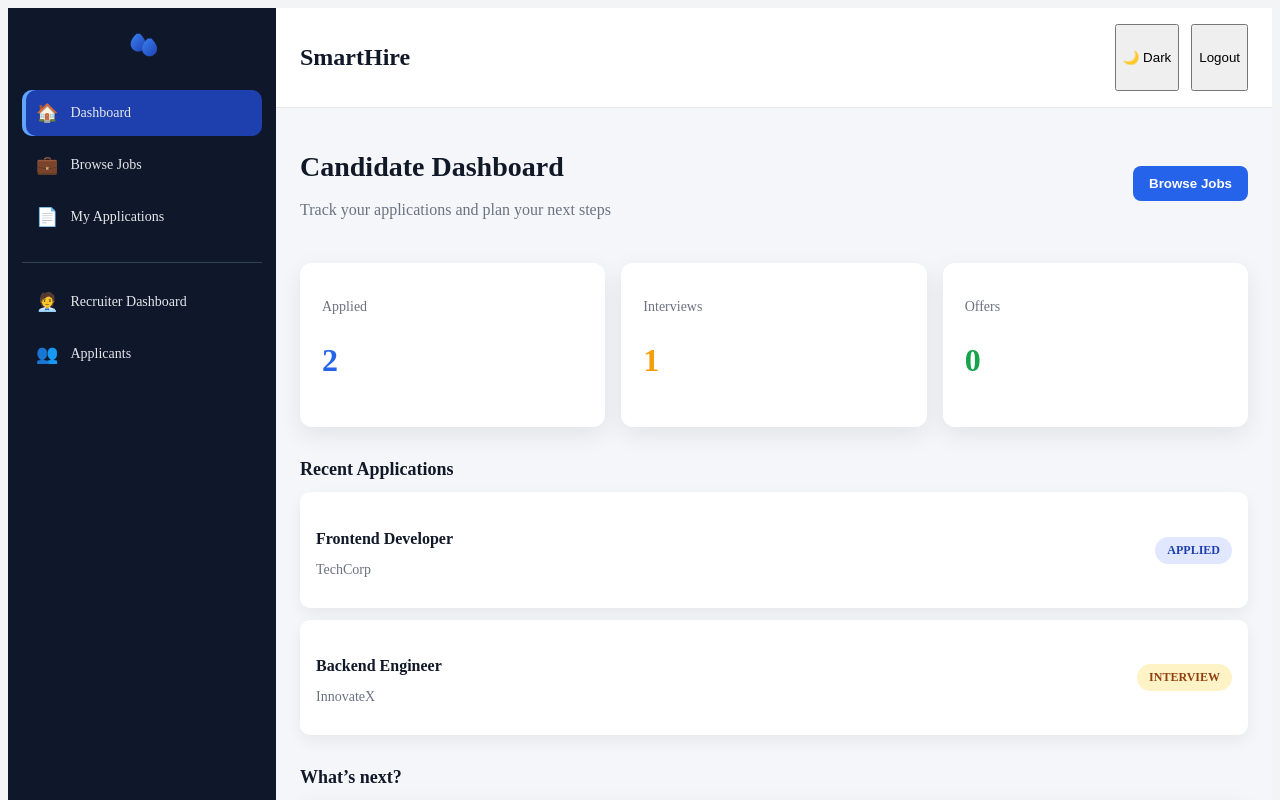
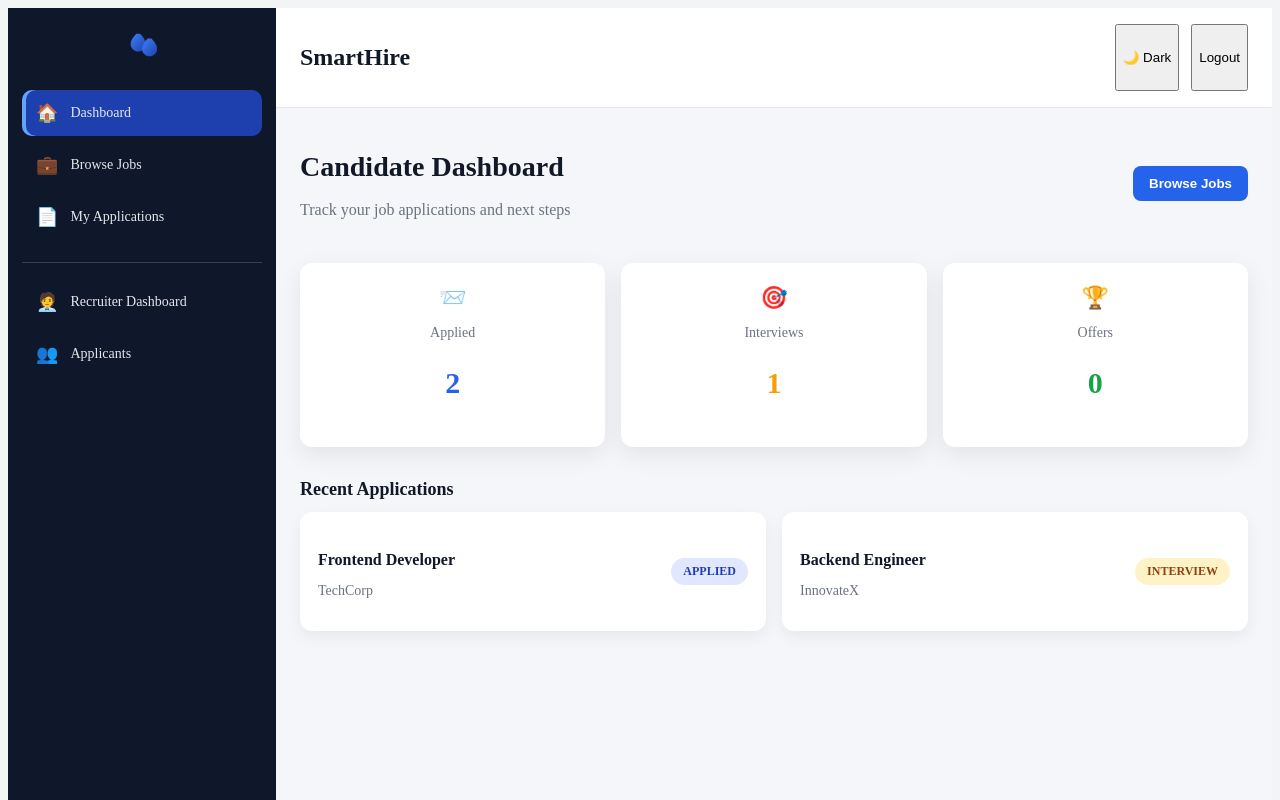
Before and after one commit to bhagavan2228/smarthire-frontend, a React (Vite) app in the folder smarthire-frontend/: page /login in a window 1280 px wide. Both pictures are taken after typing "name@example.com", "Sample123" into the empty fields and a click on the button "Login". Shown: the top 800 px of the page. Built offline with nearby package versions, Linux system fonts and the light colour scheme.

Commit message:
Polish candidate dashboard cards and recent activity UI

```diff
--- a/smarthire-frontend/src/pages/CandidateDashboard.jsx
+++ b/smarthire-frontend/src/pages/CandidateDashboard.jsx
@@ -6,13 +6,13 @@ export default function CandidateDashboard() {
   const applications = [
     {
       id: 1,
-      job: "Frontend Developer",
+      role: "Frontend Developer",
       company: "TechCorp",
       status: "APPLIED",
     },
     {
       id: 2,
-      job: "Backend Engineer",
+      role: "Backend Engineer",
       company: "InnovateX",
       status: "INTERVIEW",
     },
@@ -25,38 +25,56 @@ export default function CandidateDashboard() {
         <div>
           <h1 style={title}>Candidate Dashboard</h1>
           <p style={subtitle}>
-            Track your applications and plan your next steps
+            Track your job applications and next steps
           </p>
         </div>
 
-        <button style={primaryBtn} onClick={() => navigate("/browse-jobs")}>
+        <button
+          style={primaryBtn}
+          onClick={() => navigate("/browse-jobs")}
+        >
           Browse Jobs
         </button>
       </div>
 
-      {/* ================= STATS ================= */}
+      {/* ================= STATS CARDS ================= */}
       <div style={statsGrid}>
-        <StatCard title="Applied" value="2" color="#2563eb" />
-        <StatCard title="Interviews" value="1" color="#f59e0b" />
-        <StatCard title="Offers" value="0" color="#16a34a" />
+        <StatCard icon="📨" label="Applied" value="2" color="#2563eb" />
+        <StatCard icon="🎯" label="Interviews" value="1" color="#f59e0b" />
+        <StatCard icon="🏆" label="Offers" value="0" color="#16a34a" />
       </div>
 
-      {/* ================= RECENT ACTIVITY ================= */}
-      <section style={section}>
+      {/* ================= RECENT APPLICATIONS ================= */}
+      <section>
         <h2 style={sectionTitle}>Recent Applications</h2>
 
         {applications.length === 0 ? (
-          <EmptyState
-            message="You haven’t applied to any jobs yet."
-            actionLabel="Start Applying"
-            onAction={() => navigate("/browse-jobs")}
-          />
+          <div style={emptyState}>
+            <p style={mutedText}>
+              You haven’t applied to any jobs yet.
+            </p>
+            <button
+              style={primaryBtn}
+              onClick={() => navigate("/browse-jobs")}
+            >
+              Start Applying
+            </button>
+          </div>
         ) : (
-          <div style={list}>
+          <div style={applicationsGrid}>
             {applications.map((app) => (
-              <div key={app.id} style={applicationCard}>
+              <div
+                key={app.id}
+                style={applicationCard}
+                onMouseEnter={(e) =>
+                  (e.currentTarget.style.transform = "translateY(-4px)")
+                }
+                onMouseLeave={(e) =>
+                  (e.currentTarget.style.transform = "translateY(0)")
+                }
+              >
                 <div>
-                  <h4 style={{ marginBottom: "4px" }}>{app.job}</h4>
+                  <h4 style={{ marginBottom: "4px" }}>{app.role}</h4>
                   <p style={mutedText}>{app.company}</p>
                 </div>
                 <StatusBadge status={app.status} />
@@ -65,42 +83,20 @@ export default function CandidateDashboard() {
           </div>
         )}
       </section>
-
-      {/* ================= WHAT’S NEXT ================= */}
-      <section style={section}>
-        <h2 style={sectionTitle}>What’s next?</h2>
-
-        <div style={nextCard}>
-          {applications.length === 0 ? (
-            <p style={mutedText}>
-              Apply to jobs to start tracking your progress here.
-            </p>
-          ) : (
-            <p style={mutedText}>
-              Keep an eye on your applications. Recruiters may reach out for
-              interviews soon.
-            </p>
-          )}
-
-          <button
-            style={secondaryBtn}
-            onClick={() => navigate("/candidate/applications")}
-          >
-            View All Applications
-          </button>
-        </div>
-      </section>
     </div>
   );
 }
 
 /* ================= COMPONENTS ================= */
 
-function StatCard({ title, value, color }) {
+function StatCard({ icon, label, value, color }) {
   return (
     <div style={statCard}>
-      <p style={mutedText}>{title}</p>
-      <h2 style={{ fontSize: "32px", fontWeight: 700, color }}>{value}</h2>
+      <span style={iconStyle}>{icon}</span>
+      <p style={mutedText}>{label}</p>
+      <h2 style={{ fontSize: "30px", fontWeight: 700, color }}>
+        {value}
+      </h2>
     </div>
   );
 }
@@ -129,17 +125,6 @@ function StatusBadge({ status }) {
   );
 }
 
-function EmptyState({ message, actionLabel, onAction }) {
-  return (
-    <div style={emptyState}>
-      <p style={mutedText}>{message}</p>
-      <button style={primaryBtn} onClick={onAction}>
-        {actionLabel}
-      </button>
-    </div>
-  );
-}
-
 /* ================= STYLES ================= */
 
 const header = {
@@ -163,17 +148,6 @@ const primaryBtn = {
   fontWeight: 600,
 };
 
-const secondaryBtn = {
-  marginTop: "12px",
-  padding: "10px 16px",
-  background: "#e5e7eb",
-  color: "#111827",
-  border: "none",
-  borderRadius: "8px",
-  cursor: "pointer",
-  fontWeight: 600,
-};
-
 const statsGrid = {
   display: "grid",
   gridTemplateColumns: "repeat(auto-fit, minmax(180px, 1fr))",
@@ -186,39 +160,40 @@ const statCard = {
   padding: "22px",
   borderRadius: "12px",
   boxShadow: "0 8px 24px rgba(0,0,0,0.08)",
+  textAlign: "center",
 };
 
-const section = { marginBottom: "32px" };
-const sectionTitle = { marginBottom: "12px", fontSize: "18px" };
+const iconStyle = {
+  fontSize: "22px",
+  marginBottom: "8px",
+};
 
-const list = {
+const sectionTitle = {
+  fontSize: "18px",
+  marginBottom: "12px",
+};
+
+const applicationsGrid = {
   display: "grid",
-  gap: "12px",
+  gridTemplateColumns: "repeat(auto-fit, minmax(260px, 1fr))",
+  gap: "16px",
 };
 
 const applicationCard = {
   background: "#ffffff",
-  padding: "16px",
-  borderRadius: "10px",
+  padding: "18px",
+  borderRadius: "12px",
   boxShadow: "0 6px 16px rgba(0,0,0,0.06)",
   display: "flex",
   justifyContent: "space-between",
   alignItems: "center",
-};
-
-const nextCard = {
-  background: "#ffffff",
-  padding: "20px",
-  borderRadius: "12px",
-  boxShadow: "0 8px 24px rgba(0,0,0,0.08)",
+  transition: "all 0.2s ease",
 };
 
 const emptyState = {
   background: "#ffffff",
-  padding: "24px",
+  padding: "32px",
   borderRadius: "12px",
   boxShadow: "0 8px 24px rgba(0,0,0,0.08)",
-  display: "flex",
-  justifyContent: "space-between",
-  alignItems: "center",
+  textAlign: "center",
 };
```
